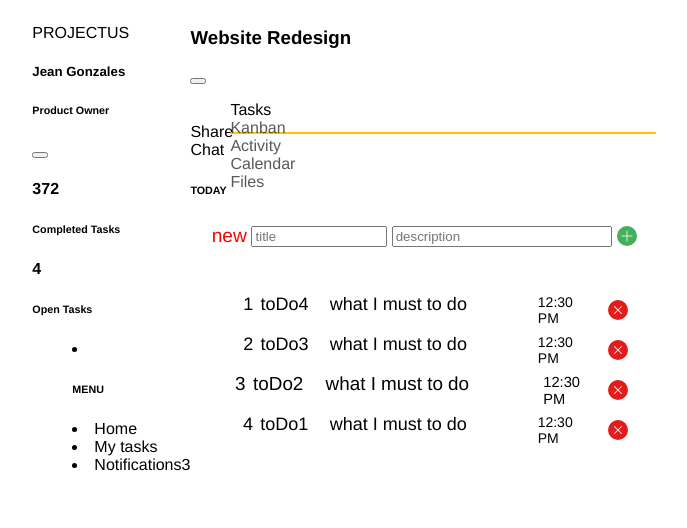
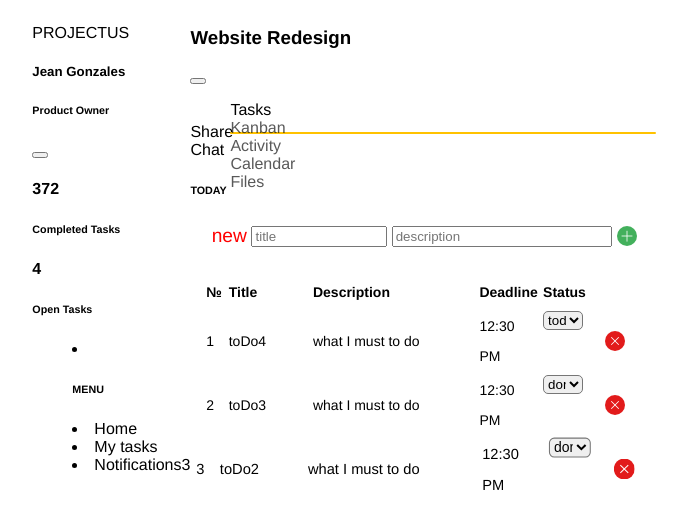
Before and after one commit to sergChornohor/vue-test-project, a Vue app: page /#/ in a window 1280 px wide. Shown: the top 528 px of the page, without its empty margins (316-1003 px from the left). Built offline with nearby package versions, Linux system fonts and the light colour scheme; the HTML template or start-up script is replaced by a standard one.

Commit message:
add status for task

```diff
--- a/src/router/index.ts
+++ b/src/router/index.ts
@@ -17,7 +17,7 @@ const routes = [
   {
     path: '/kanban',
     name: 'kanban',
-    component: () => import('../views/ComingSoon.vue'),
+    component: () => import('../views/Kanban.vue'),
   },
   {
     path: '/calendar',
--- a/src/types.ts
+++ b/src/types.ts
@@ -16,4 +16,5 @@ export interface Tasks{
     title: string,
     description: string,
     exTime: string,
+    status: string,
 }
--- /dev/null
+++ b/src/views/Kanban.vue
@@ -0,0 +1,33 @@
+<template lang='pug'>
+  .task-cards-template
+    .task-cards
+      .task-card(
+        v-for='(tasks, index) in tasks'
+        :key='tasks.title'
+        v-if='tasks.status'
+      ) {{tasks.title}}
+
+</template>
+
+<script lang="ts">
+import Vue from 'vue';
+import Component from 'vue-class-component';
+import { Tasks } from '../types';
+
+export default class Kanban extends Vue {
+tasks: Array<Tasks> = [];
+}
+</script>
+
+<style lang="scss" scoped>
+  .task-card-template{
+    display: flex;
+    width: 100%;
+    .task-cards{
+      padding: 5%;
+      .task-card{
+        width: 30%;
+      }
+    }
+  }
+</style>
--- a/src/views/Tasks.vue
+++ b/src/views/Tasks.vue
@@ -6,15 +6,33 @@
       input.description(v-model='newTasksDescription' value='description' placeholder='description')
       button()
     .tasks-list
-      ul
-        li(v-for='(tasks, index) in tasks',
+      table
+        thead
+          th(v-for='(title, index) in tableHead' :key='index') {{title}}
+        tbody
+          tr.taskLine(v-for='(tasks, index) in tasks',
             :key='tasks.title')
-          div.taskLine
-            span.index {{index + 1}}
-            span.title {{tasks.title}}
-            span.description {{tasks.description}}
-            span.exTime {{tasks.exTime}}
-          button(@click='deleteTask(index)')
+            td.index {{index + 1}}
+            td.title {{tasks.title}}
+            td.description {{tasks.description}}
+            td.exTime {{tasks.exTime}}
+            td.status
+              select(
+                v-model='tasks.status'
+                v-if="tasks.status === 'todo'")
+                option todo
+                option inprogress
+                option done
+              //- select(v-else-if="tasks.status === 'inprogress'")
+              //-   option inprogress
+              //-   option todo
+              //-   option done
+              select(v-else)
+                option done
+                option todo
+                option inprogress
+            td
+              button.del(@click='deleteTask(index)')
 </template>
 
 <script lang='ts'>
@@ -22,11 +40,15 @@ import Vue from 'vue';
 import Component from 'vue-class-component';
 import { Tasks } from '../types';
 
+const tableHead: string[] = ['№', 'Title', 'Description', 'Deadline', 'Status'];
+
 @Component({
   name: 'TasksContainer',
 })
 
 export default class TasksContainer extends Vue {
+  tableHead: string[] = tableHead;
+
   newTasksTitle: string = '';
 
   newTasksDescription: string = '';
@@ -39,21 +61,19 @@ export default class TasksContainer extends Vue {
         title: 'toDo4',
         description: 'what I must to do',
         exTime: '12:30 PM',
+        status: 'todo',
       },
       {
         title: 'toDo3',
         description: 'what I must to do',
         exTime: '12:30 PM',
+        status: 'inprogress',
       },
       {
         title: 'toDo2',
         description: 'what I must to do',
         exTime: '12:30 PM',
-      },
-      {
-        title: 'toDo1',
-        description: 'what I must to do',
-        exTime: '12:30 PM',
+        status: 'done',
       },
     ];
   }
@@ -82,6 +102,7 @@ export default class TasksContainer extends Vue {
         title: this.newTasksTitle,
         description: this.newTasksDescription,
         exTime: '12:30 PM',
+        status: 'todo',
       });
     }
 
@@ -90,7 +111,7 @@ export default class TasksContainer extends Vue {
     this.$parent.$emit('tasks-change', this.tasks.length);
 
     this.$nextTick(() => {
-      const tasksLength = this.$el.querySelector('li:last-child');
+      const tasksLength = this.$el.querySelector('tr:last-child');
       if (tasksLength != null) tasksLength.classList.add('blinking');
     });
   }
@@ -137,22 +158,18 @@ export default class TasksContainer extends Vue {
     .tasks-list{
       width: 100%;
       padding: 3%;
-      ul{
+      table{
+        width: 100%;
+        line-height: 30px;
         transition: 0.5s;
-        li{
-          display: flex;
-          justify-content: space-between;
-          align-items: center;
-          width: 100%;
-          height: 40px;
-          transition: 0.5s;
-          .taskLine{
-            display: flex;
-            justify-content: space-between;
-            width: 90%;
-            span{
-              font-size: 18px;
+        thead th{
+          font-size: 14px;
+          font-weight: bold;
+          text-align: left;
         }
+        tbody tr{
+          font-size: 14px;
+          transition: 1s;
           .index{
             width: 5%;
           }
@@ -160,11 +177,33 @@ export default class TasksContainer extends Vue {
             width: 20%;
           }
           .description{
-              width: 60%;
+            width: 40%;
           }
           .exTime{
             font-size: 14px;
             width: 15%;
+          }
+          .status{
+            width: 5%;
+            font-size: 15px;
+            display: flex;
+            align-content: center;
+            select{
+              width: 40px;
+              border-radius: 5px;
+            }
+          }
+          .del{
+            width: 20px;
+            height: 20px;
+            border-radius: 3px;
+            border-style: none;
+            background-color: #fff;
+            background-image: url('../assets/image/delete _1.svg');
+            background-repeat: no-repeat;
+            background-size: 100%;
+            float: right;
+            vertical-align: middle;
           }
         }
         @keyframes zoomElement {
@@ -178,18 +217,7 @@ export default class TasksContainer extends Vue {
           animation-iteration-count: 1;
           animation-direction: alternate;
         }
-          button{
-            width: 20px;
-            height: 20px;
-            border-radius: 3px;
-            border-style: none;
-            background-color: #fff;
-            background-image: url('../assets/image/delete _1.svg');
-            background-repeat: no-repeat;
-            background-size: 100%;
-          }
-        }
-        li:hover{
+        tr:hover{
           background-color: #F7F6F3;
           border-radius: 15px;
         }
@@ -200,9 +228,9 @@ export default class TasksContainer extends Vue {
         }
         .blinking{
           animation-name: blinkElement;
-          animation-duration: 1.5s;
+          animation-duration: 1.2s;
           animation-delay: .5s;
-          animation-iteration-count: 5;
+          animation-iteration-count: 3;
           animation-direction: alternate;
         }
       }
```
Lines whose indentation alone changed are shown as unchanged.
